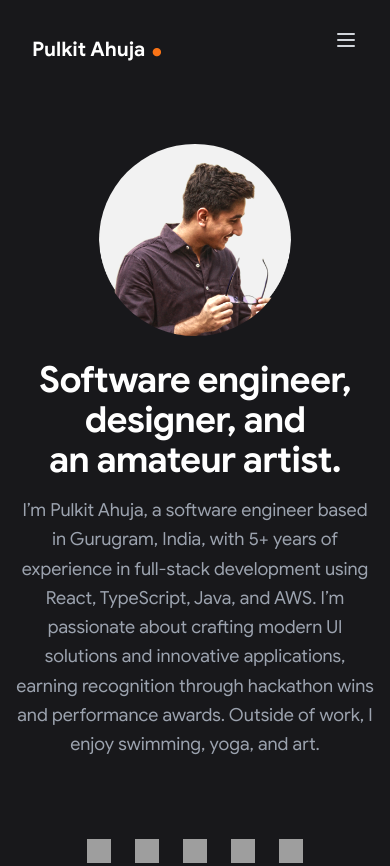
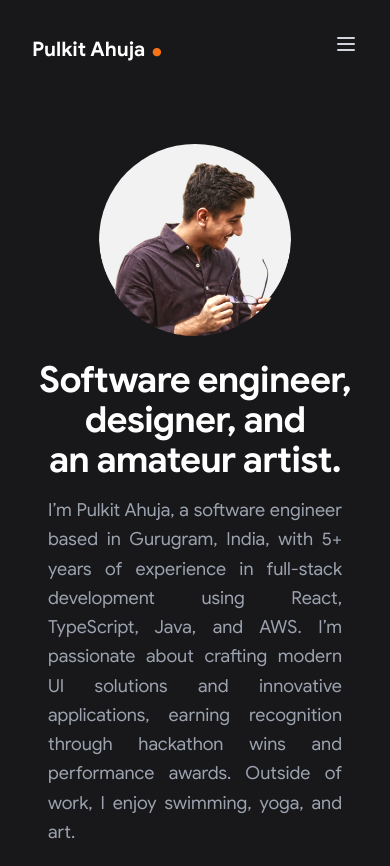
Before and after one commit to coderHarvey/me, a plain HTML site: page index.html in a window 390 px wide. Shown: the top 866 px of the page. Drawn offline with nearby package versions, Linux system fonts and the light colour scheme; grey boxes are pictures that could not be loaded.

Commit message:
Minor Updates

```diff
--- a/index.html
+++ b/index.html
@@ -17,7 +17,7 @@
     <!-- Container -->
     <div class="flex flex-col px-4 sm:px-6 lg:px-8">
         <!-- Navigation -->
-        <header class="flex items-center justify-between p-4">
+        <header class="flex justify-between p-4 items-end">
             <!-- Logo or Title -->
             <h1 class="text-2xl font-bold max-md:text-xl font-bold flex-grow">Pulkit Ahuja <span
                     class="inline text-orange-500 text-5xl">.</span></h1>
@@ -30,7 +30,7 @@
             </nav>
 
             <!-- Hamburger Menu Button (Visible only on small screens) -->
-            <button id="openNav" class="block lg:hidden text-gray-300 hover:text-white focus:outline-none">
+            <button id="openNav" class="block pb-2 lg:hidden text-gray-300 hover:text-white focus:outline-none">
                 <!-- Hamburger Icon -->
                 <svg class="w-6 h-6" fill="none" stroke="currentColor" viewBox="0 0 24 24"
                     xmlns="http://www.w3.org/2000/svg">
@@ -77,7 +77,7 @@
             </h1>
 
             <!-- Description -->
-            <p class="mt-4 text-gray-400 leading-relaxed text-lg max-w-2xl mx-auto">
+            <p class="mt-4 text-gray-400 leading-relaxed text-lg max-w-3xl mx-auto max-sm:px-8 max-sm:text-justify">
                 I’m Pulkit Ahuja, a software engineer based in Gurugram, India, with 5+ years of experience in
                 full-stack development using React, TypeScript, Java, and AWS.
                 I’m passionate about crafting modern UI solutions and innovative applications, earning recognition
```
